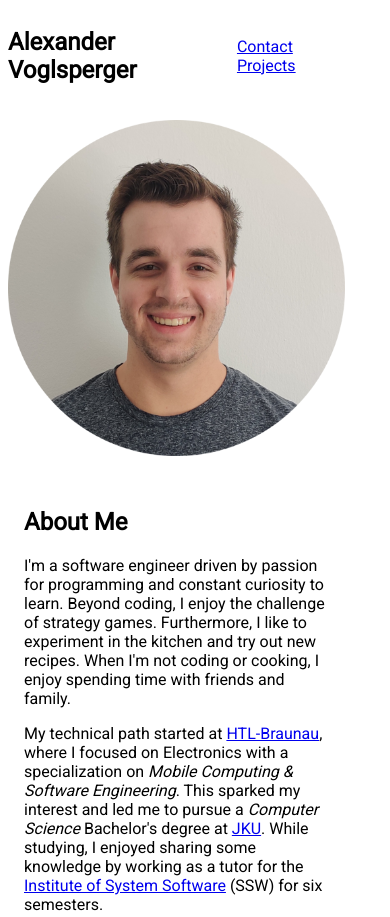
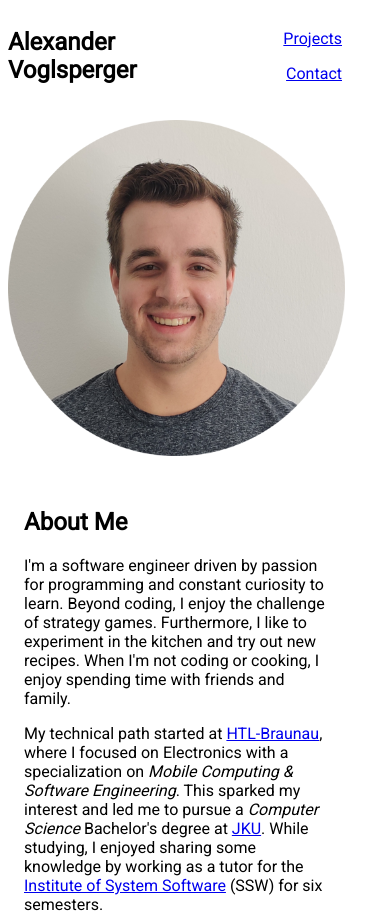
Before and after one commit to MrMinemeet/wtf-my-code.works, a plain HTML site: page index.html in a window 390 px wide. Shown: the top 917 px of the page. Drawn offline with Linux system fonts and the light colour scheme.

Commit message:
Show nav menu vertically on narrow screen

```diff
--- a/assets/css/style.css
+++ b/assets/css/style.css
@@ -19,7 +19,6 @@ body {
 
 /* navbar */
 nav {
-	background-color: var(--primary-light-);
 	display: flex;
 	flex-direction: row;
 	align-items: center;
@@ -87,6 +86,17 @@ nav {
 }
 
 @media screen and (max-width: 35rem) {
+	.navmenu {
+		display: flex;
+		flex-direction: column;
+		align-items: end;
+		padding: 0.5rem;
+	}
+
+	.naventry {
+		margin: 0.5rem 1rem;
+	}
+
 	.socials {
 		visibility: collapse;
 	}
--- a/index.html
+++ b/index.html
@@ -27,8 +27,8 @@
 		<nav>
 			<h1>Alexander Voglsperger</h1>
 			<div class="navmenu">
+				<a class="naventry" href="/projects">Projects</a>
 				<a class="naventry" href="/contact">Contact</a>
-				<a class="naventry" href="/projects">Projects</a>
 			</div>
 		</nav>
 	</header>
```
